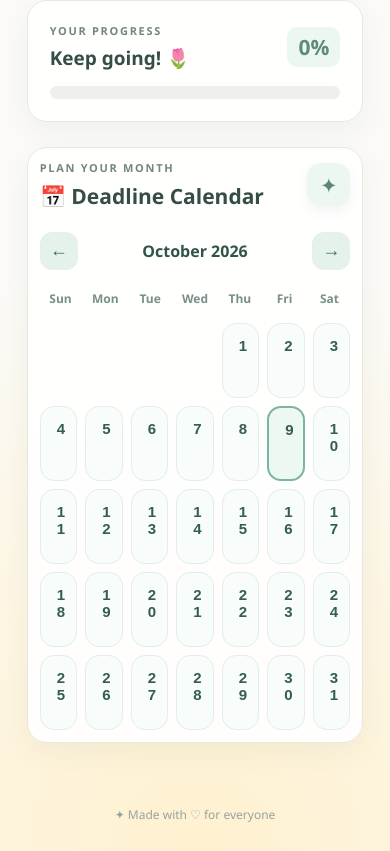
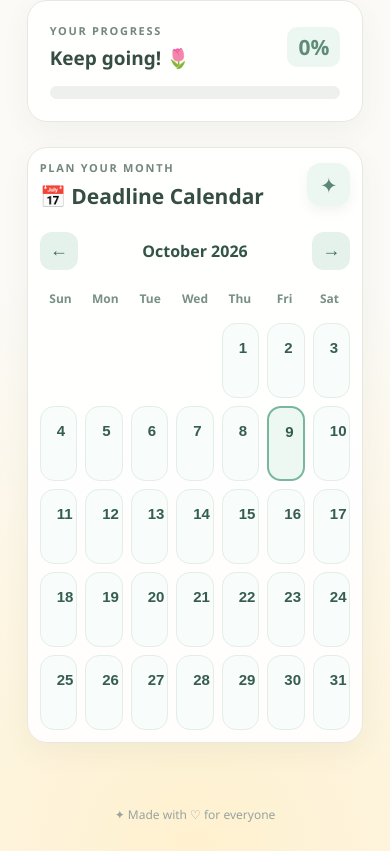
Before and after one commit to VedantiNimje/deadline-buddy, a plain HTML site: page dashboard.html in a window 390 px wide. Shown: the part 1131-1982 px from the top of the page. Drawn offline with Linux system fonts and the light colour scheme.

Commit message:
Add files via upload
fixed the calendar

```diff
--- a/style.css
+++ b/style.css
@@ -1870,3 +1870,35 @@ body.dark-mode footer {
         overflow-wrap: anywhere;
     }
 }
+
+/* Fix calendar date numbers on mobile */
+@media screen and (max-width: 600px) {
+
+    .calendar-date-number {
+        display: block;
+        width: 100%;
+        min-width: 0;
+        padding: 4px 0;
+        white-space: nowrap;
+        word-break: normal;
+        overflow-wrap: normal;
+        text-align: center;
+        font-size: 14px;
+        line-height: 1.4;
+        border: none;
+        box-sizing: border-box;
+    }
+
+    .calendar-day {
+        min-width: 0;
+        padding: 4px 2px;
+        overflow: hidden;
+    }
+
+    .calendar-deadline {
+        max-width: 100%;
+        overflow: hidden;
+        text-overflow: ellipsis;
+        white-space: nowrap;
+    }
+}
```
